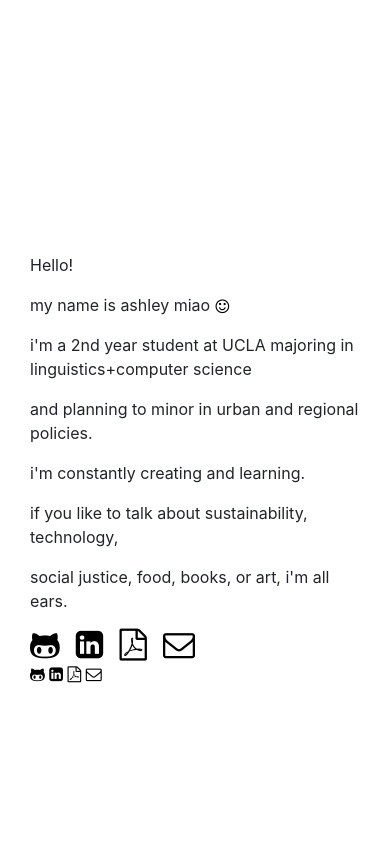
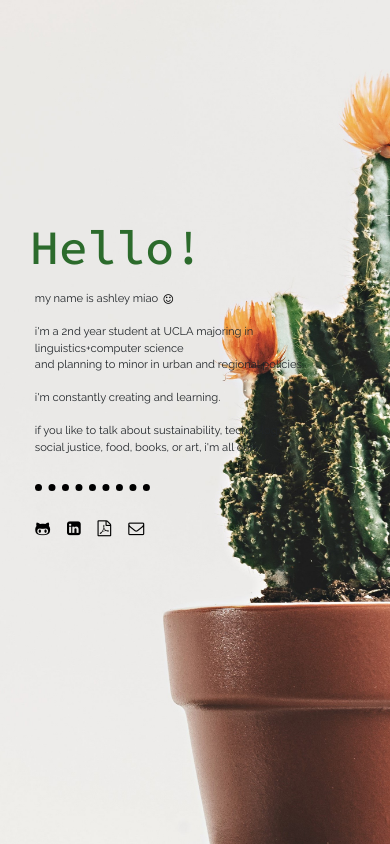
Before and after one commit to ash-ley-miao/ash-ley-miao.github.io, a plain HTML site: page index.html in a window 390 px wide. Drawn offline with nearby package versions, Linux system fonts and the light colour scheme; a web font is replaced by a local one.

Commit message:
Adjusted media queries and image sizes.

```diff
--- a/res/css/style.css
+++ b/res/css/style.css
@@ -1,10 +1,7 @@
-/**
-  Positioning
-              **/
 .bg-image,
 .big-image-small {
-  min-height: 100%;
-  min-width: 1024px;
+  min-height: auto;
+  min-width: 100%;
   width: 100%;
   height: auto;
   position: fixed;
@@ -17,27 +14,13 @@
   min-width: 600px;
 }
 
-@media only screen and (max-width: 1024px) {
-  .bg-image {
-    left: 50%;
-    margin-left: -512px;
-  }
-}
-
-@media only screen and (max-width: 600px) {
-  .bg-image {
-    display: none;
-  }
-  .bg-image-small {
-    display: block;
-  }
-}
 .inner-container {
   position: relative;
 }
 
-p {
+.intro p {
   padding: 0px 0px;
+  margin: 0px 0px;
 }
 
 i {
@@ -57,27 +40,106 @@ i {
 
 .fa-smile-o {
   margin-left: 0.33rem;
-  padding-top: 5px;
+  padding-top: 4px;
 }
 
 .links {
   display: flex;
   flex-direction: row;
-  width: 50%;
+  width: 21%;
+  justify-content: space-between;
+  margin-top: 1rem;
+}
+
+.spacer {
+  height: 25vh;
+  width: 100%;
+}
+
+.hello {
+  font-family: 'Source Code Pro', sans-serif;
+  font-weight: 500;
+  font-size: 5rem;
+  color: #2c6b2c;
+  transition: font-weight, 0.25s, ease, 0.25s;
+  width: 5rem;
+}
+
+.intro {
+  font-family: 'Raleway', sans-serif;
+  font-size: 1.1rem;
+}
+
+.name,
+.about-me,
+.rectangle-spacer,
+.links {
+  margin-left: 0.3rem;
+}
+
+.major, .work, .interests {
+  margin-bottom: 1rem;
+}
+
+.rectangle-spacer {
+  border-top: 7px dotted  black;
+  width: 22%;
+  height: 0.5rem;
+  margin-top: 1.75rem;
+  margin-bottom: 1.5rem;
+}
+
+.links-small {
+  display: none;
+  width: 33%;
   justify-content: space-between;
 }
 
-.spacer {
-  height: 30vh;
-  width: 100%;
+.hello:hover {
+  font-weight: 700;
 }
 
-/**
-      Style
-              **/
+@media only screen and (max-width: 1024px) {
+  .bg-image {
+    left: 50%;
+    margin-left: -512px;
+  }
+}
 
-#hello {
-  font-family: 'Source Code Pro', sans-serif;
-  font-weight: 500;
-  font-size: 5rem;
+@media only screen and (max-width: 800px) {
+  .bg-image {
+    display: none;
+  }
+  body {
+    background-image: url("../images/cactus-xs.jpg");
+    background-size: 100% auto;
+    background-repeat: no-repeat;
+  }
+  .hello {
+    font-size: 3rem;
+  }
+  .name, .about-me {
+    font-size: 0.7rem;
+  }
+  .rectangle-spacer {
+    width: 35%;
+  }
+  .links {
+    display: none;
+  }
+  .links-small {
+    display: inline-flex;
+    margin-left: 0.33rem;
+  }
 }
+
+/** Isn't showing up
+@media only screen and (max-width: 550px) {
+  .bg-image {
+    display: none;
+  }
+  .body-container {
+    background-image: url("../images/cactus-xs.jpg");
+  }
+}
+*/
```
Also changed, not shown: res/images/cactus 3.jpeg (added), res/images/cactus-3-design.jpg (added), res/images/cactus-xs.jpg (added).
